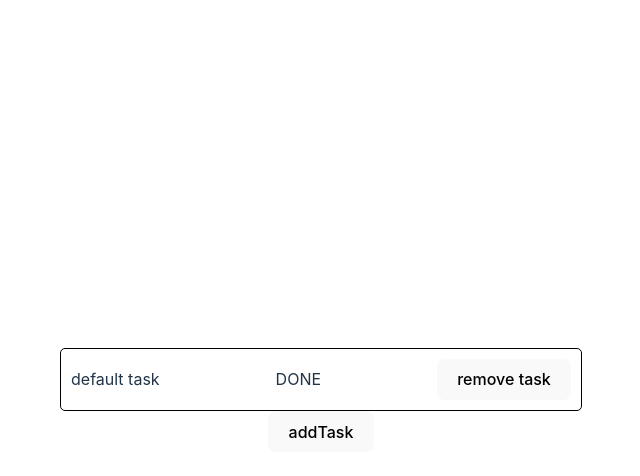
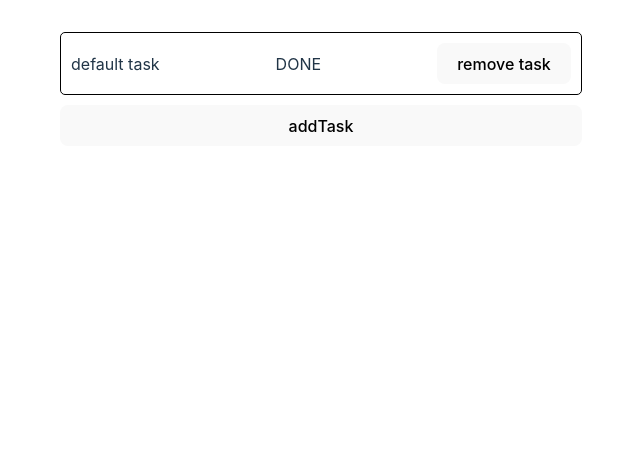
Before and after one commit to teooko/VueStudy, a Vue app: page / in a window 1280 px wide. Shown: the top 476 px of the page, without its empty margins (319-959 px from the left). Built offline with nearby package versions, Linux system fonts and the light colour scheme.

Commit message:
Style task list

```diff
--- a/src/App.vue
+++ b/src/App.vue
@@ -12,7 +12,7 @@
 </script>
 
 <template>
-  <div>
+  <div class="task-list">
     <div v-for="(task, index) in tasks" :key="index">
       <Task :name="task.name" :done="task.done" @remove="removeTask(index)"/>
     </div>
@@ -21,16 +21,10 @@
 </template>
 
 <style scoped>
-.logo {
-  height: 6em;
-  padding: 1.5em;
-  will-change: filter;
-  transition: filter 300ms;
-}
-.logo:hover {
-  filter: drop-shadow(0 0 2em #646cffaa);
-}
-.logo.vue:hover {
-  filter: drop-shadow(0 0 2em #42b883aa);
-}
+  .task-list {
+    display: flex;
+    flex-direction: column;
+    gap: 10px;
+    height: 100vh;
+  }
 </style>
```
